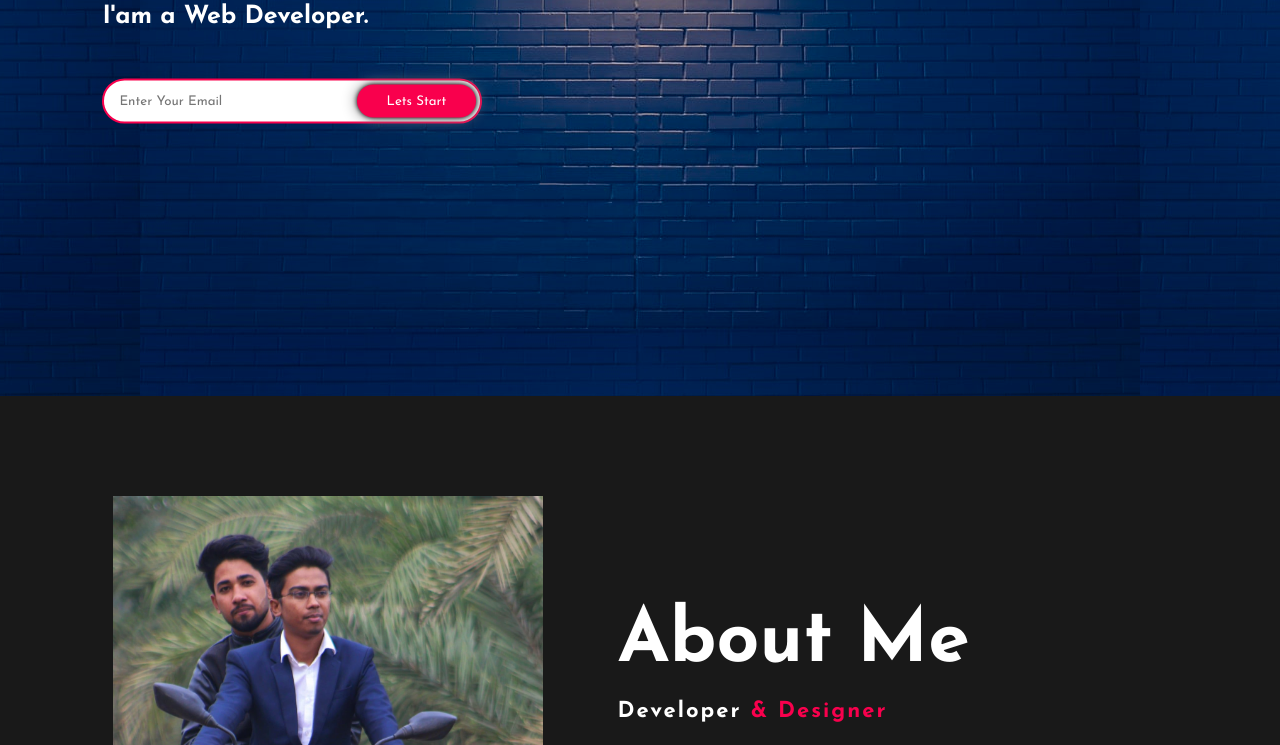
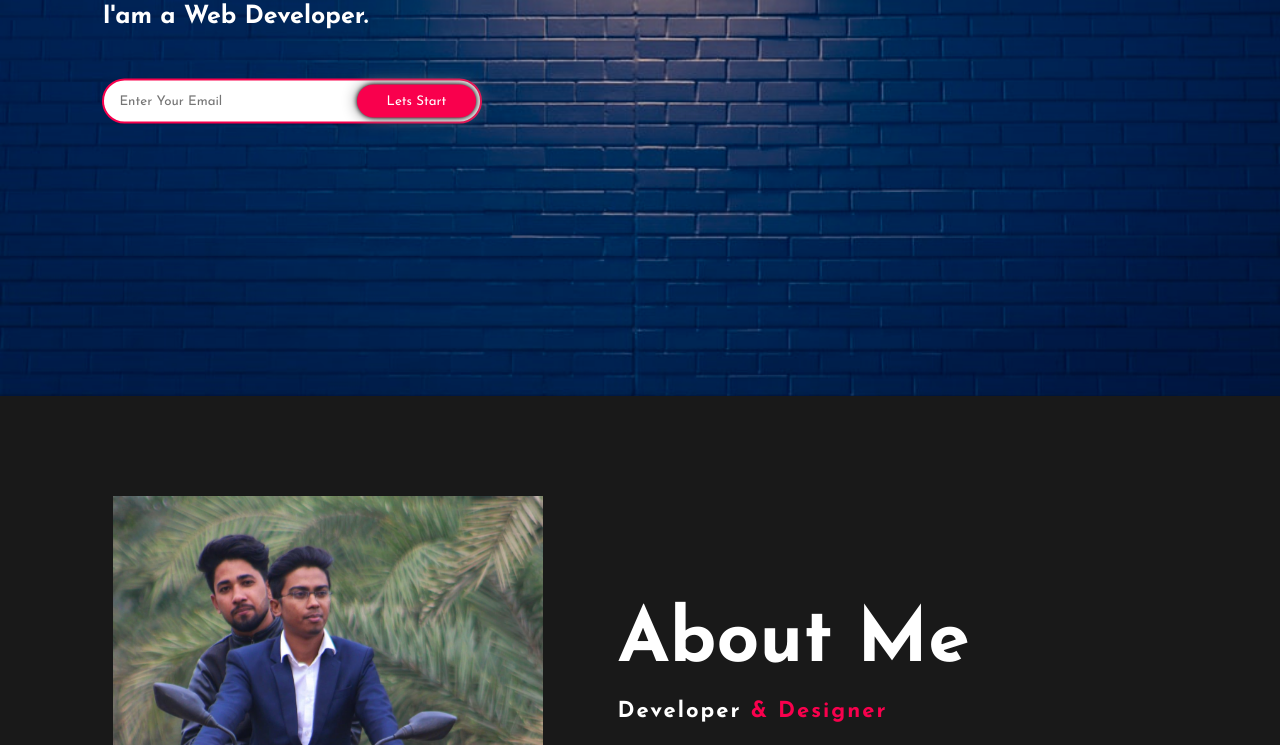
Before and after one commit to ahmed121rony/rony, a plain HTML site: page index.html in a window 1280 px wide. Shown: the part 404-1149 px from the top of the page. Drawn offline with Linux system fonts and the light colour scheme; files that its build step writes are made by us from their sources; files whose address does not match are found by name.

Commit message:
Add files via upload

```diff
--- a/style.css
+++ b/style.css
@@ -8,7 +8,7 @@
 	height: 100vh;
 	width: 100%;
 	background-image: url(../img/background.jpg);
-	background-size: center;
+	background-size: cover;
 	background-position: center;
 }
 nav{
```
